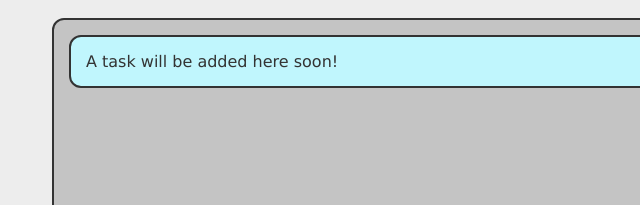
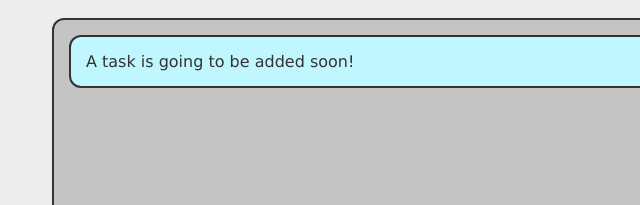
Before and after one commit to DaniDelia253/taskinator, a plain HTML site: page index.html in a window 1280 px wide. Shown: the part 293-498 px from the top of the page, 0-640 px from the left. Drawn offline with Linux system fonts and the light colour scheme.

Commit message:
add snapshot code

```diff
--- a/index.html
+++ b/index.html
@@ -4,12 +4,13 @@
 <head>
     <meta charset="UTF-8">
     <meta name="viewport" content="width=device-width, initial-scale=1.0">
-    <meta http-equiv="X-UA-Compatible" content="IE=edge">
+    <meta http-equiv="X-UA-Compatible" content="ie=edge">
     <title>Taskinator</title>
     <link rel="stylesheet" href="./assets/css/style.css">
 </head>
 
 <body>
+
     <header>
         <h1 class="page-title">Taskinator</h1>
         <p>Click the button below to add a new task!</p>
@@ -20,9 +21,7 @@
         <section class="task-list-wrapper">
             <h2 class="list-title">Tasks To Do</h2>
             <ul class="task-list" id="tasks-to-do">
-                <li class="task-item">
-                    A task will be added here soon!
-                </li>
+                <li class="task-item">A task is going to be added soon!</li>
             </ul>
         </section>
     </main>
```
